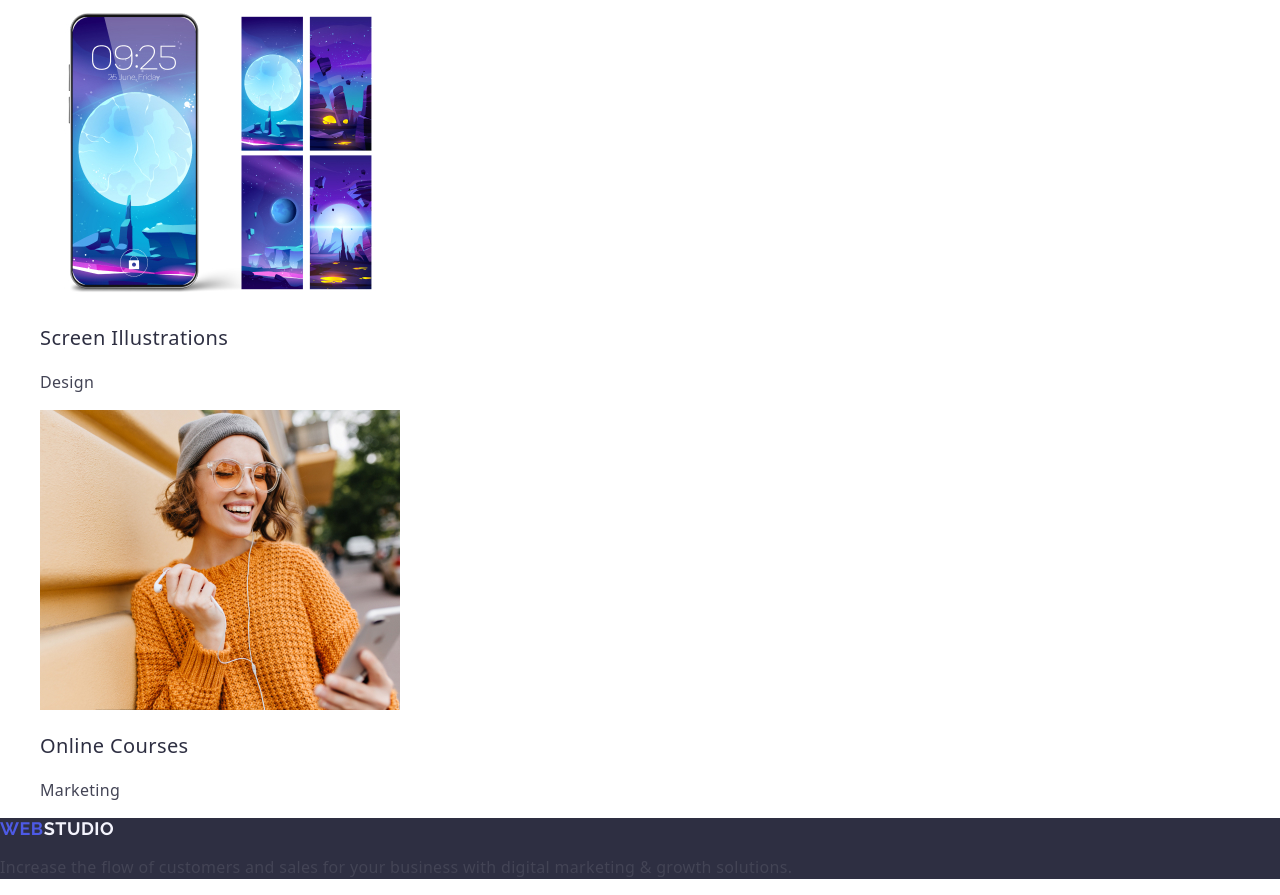
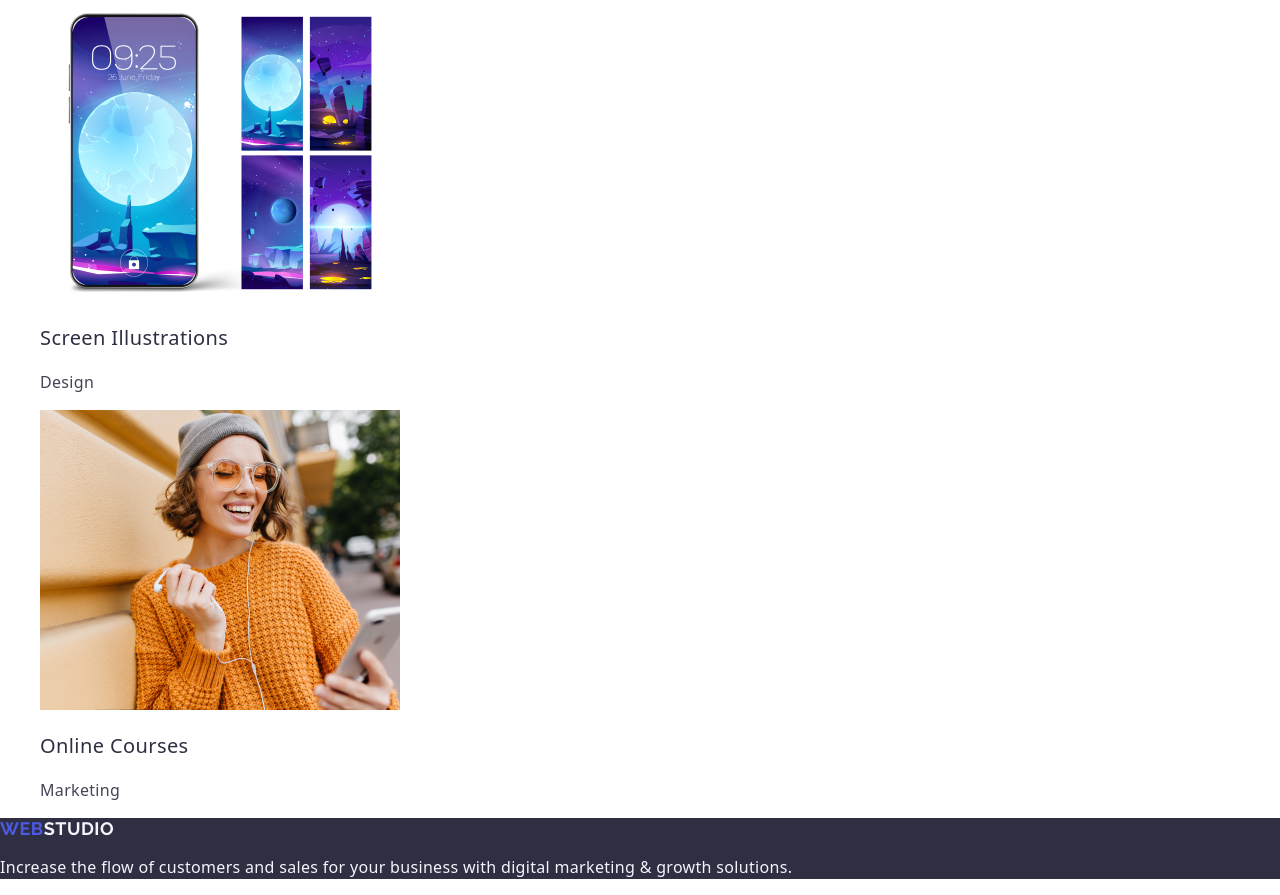
Before and after one commit to 1ster14ka/goit-markup-hw-02, a plain HTML site: page index.html in a window 1280 px wide. Shown: the part 4035-4930 px from the top of the page. Drawn offline with nearby package versions, Linux system fonts and the light colour scheme.

Commit message:
replaced color footer text

```diff
--- a/css/styles.css
+++ b/css/styles.css
@@ -112,3 +112,6 @@ a {
 .logo-studio-footer {
   color: #f4f4fd;
 }
+.footer > p {
+  color: #f4f4fd;
+}
```
